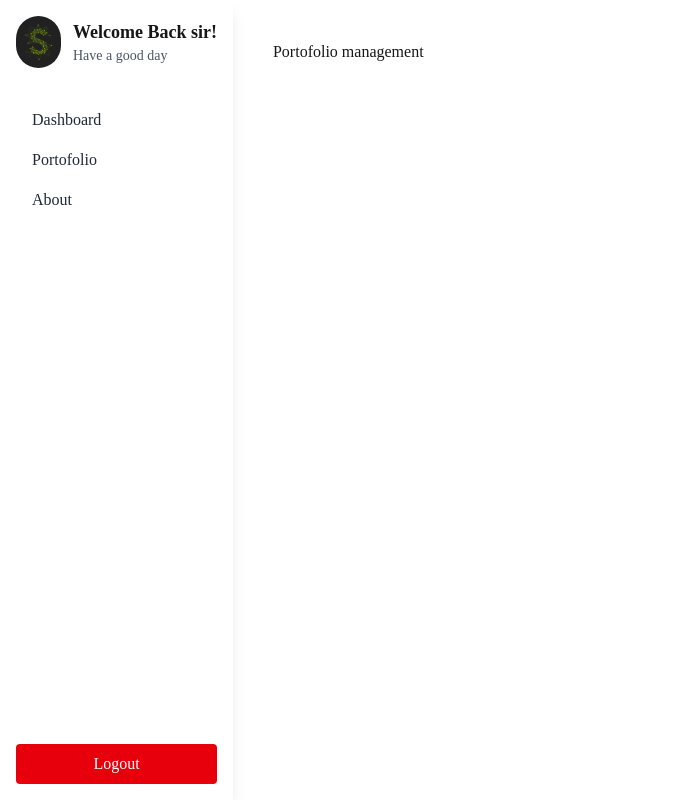
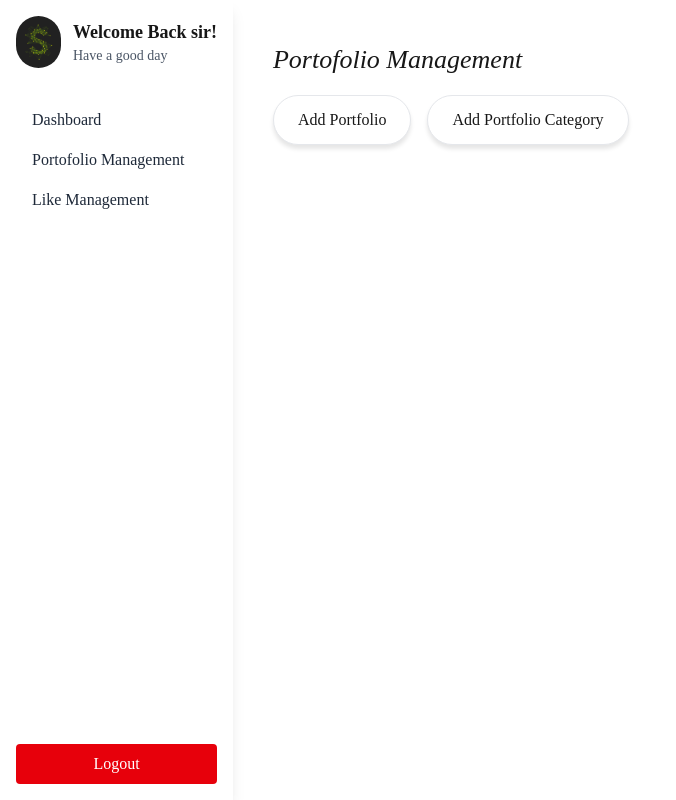
Before and after one commit to Surya54p/Portofolio-online-nextjs-2025, a Next.js app: page /admin/portofolioManagement in a window 1280 px wide. Shown: the whole page, without its empty margins (0-676 px from the left). Built offline with nearby package versions, Linux system fonts and the light colour scheme.

Commit message:
update admin

```diff
--- a/src/app/(admin)/admin/likeInformation/page.tsx
+++ b/src/app/(admin)/admin/likeManagement/page.tsx
@@ -3,5 +3,9 @@
 // import { useEffect, useState } from "react";
 
 export default function Dashboard() {
-  return <div>Like information</div>;
+  return (
+    <div>
+      <span className="text-[26px] italic">Like Management</span>
+    </div>
+  );
 }
--- a/src/app/(admin)/admin/portofolioManagement/page.tsx
+++ b/src/app/(admin)/admin/portofolioManagement/page.tsx
@@ -1,7 +1,36 @@
 "use client";
-// import Image from "next/image";
-// import { useEffect, useState } from "react";
+import PrimaryButton from "@/app/components/primaryButton";
+import { useEffect, useState } from "react";
 
 export default function Dashboard() {
-  return <div>Portofolio management</div>;
+  const [modalAddPortofolio, setModalPortofolio] = useState(false);
+  // useEffect
+  const handleOpenModal = () => setModalPortofolio(true);
+  const handleCloseModal = () => setModalPortofolio(false);
+  return (
+    <div>
+      <span className="text-[26px] italic">Portofolio Management</span>
+      <div className="flex space-x-4 my-4">
+        <PrimaryButton buttonText="Add Portfolio" onClick={handleOpenModal} />
+        <PrimaryButton buttonText="Add Portfolio Category" onClick={handleOpenModal}/>
+      </div>
+      {renderModal()} {/* panggil function modal */}
+    </div>
+  );
+
+  function renderModal() {
+    if (!modalAddPortofolio) return null;
+
+    return (
+      <div className="fixed inset-0 bg-black bg-opacity-50 flex items-center justify-center z-50">
+        <div className="bg-white p-6 rounded shadow-lg w-[400px]">
+          <h2 className="text-xl font-bold mb-4">Tambah Portofolio</h2>
+          <p>Konten modal ditulis di sini.</p>
+          <button onClick={handleCloseModal} className="mt-4 text-blue-600 hover:underline">
+            Tutup
+          </button>
+        </div>
+      </div>
+    );
+  }
 }
--- a/src/app/components/AdminNavbar.tsx
+++ b/src/app/components/AdminNavbar.tsx
@@ -32,11 +32,11 @@ export default function SidebarNav() {
           <Link href="/admin" className={navLinkClass("/")}>
             Dashboard
           </Link>
-          <Link href="/admin/portofolio" className={navLinkClass("/portofolio")}>
-            Portofolio
+          <Link href="/admin/portofolioManagement" className={navLinkClass("/portofolio")}>
+            Portofolio Management
           </Link>
-          <Link href="/admin/about" className={navLinkClass("/about")}>
-            About
+          <Link href="/admin/likeManagement" className={navLinkClass("/likeManagement")}>
+            Like Management
           </Link>
         </nav>
         <button
@@ -83,8 +83,8 @@ export default function SidebarNav() {
           <Link href="/admin/portofolio" className={navLinkClass("/portofolio")}>
             Portofolio
           </Link>
-          <Link href="/admin/about" className={navLinkClass("/about")}>
-            About
+          <Link href="/admin/likeManagement" className={navLinkClass("/likeManagement")}>
+            Like Management
           </Link>
         </nav>
         <button
--- /dev/null
+++ b/src/app/components/primaryButton.tsx
@@ -0,0 +1,32 @@
+"use client";
+
+import React from "react";
+
+interface PrimaryButtonProps {
+  buttonText: string;
+  onClick?: () => void;
+  type?: "button" | "submit" | "reset";
+  disabled?: boolean;
+  className?: string;
+}
+
+export default function PrimaryButton({
+  buttonText,
+  onClick,
+  type = "button",
+  disabled = false,
+  className = "",
+}: PrimaryButtonProps) {
+  return (
+    <button
+      type={type}
+      onClick={onClick}
+      disabled={disabled}
+      className={`px-6 py-3 rounded-full text-base font-medium border border-gray-200
+        bg-white shadow-[0_4px_4px_rgba(0,0,0,0.1)] hover:bg-gray-50
+        transition-colors duration-200 disabled:opacity-50 disabled:cursor-not-allowed ${className}`}
+    >
+      {buttonText}
+    </button>
+  );
+}
```
